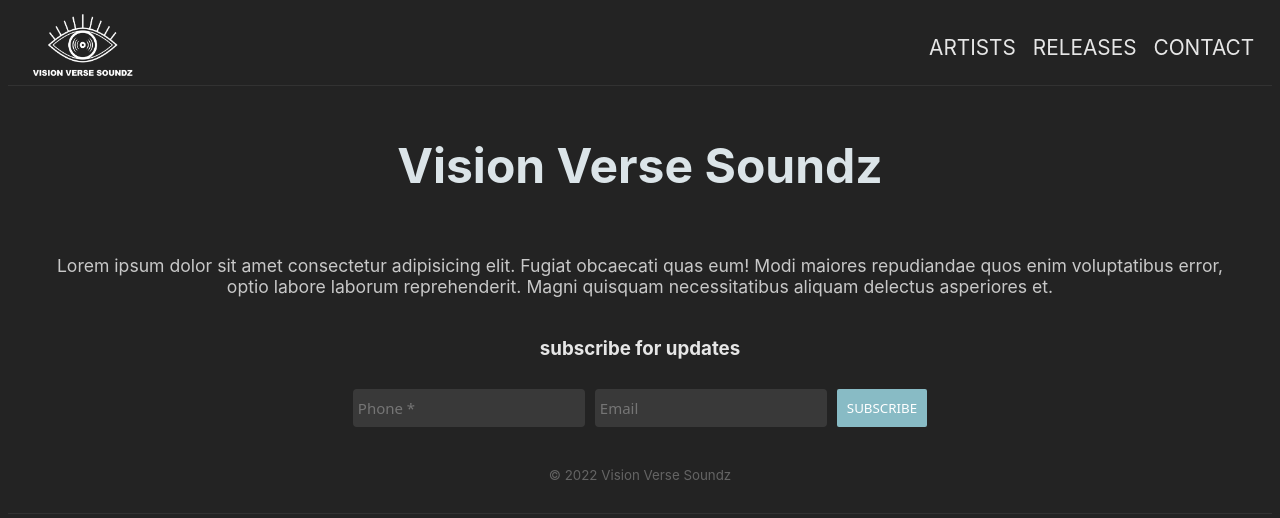
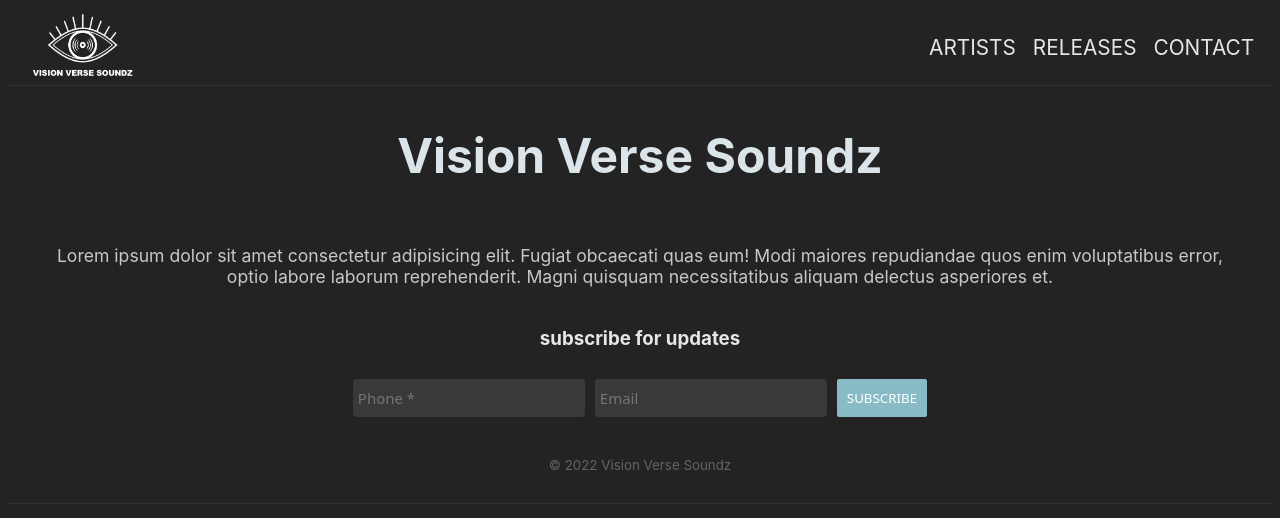
Before and after one commit to jasoncassella/vision-verse-soundz, a Next.js app: page / in a window 1280 px wide. Shown: the top 518 px of the page. Built offline with nearby package versions, Linux system fonts and the light colour scheme.

Commit message:
less margin on the nav

```diff
--- a/styles/globals.css
+++ b/styles/globals.css
@@ -34,7 +34,7 @@ nav {
   display: flex;
   align-items: center;
   justify-content: flex-end;
-  margin: 10px auto 50px;
+  margin: 10px auto 30px;
   padding: 0.2em 0.8em;
   border-bottom: 1px solid rgb(50, 50, 50);
 }
```
